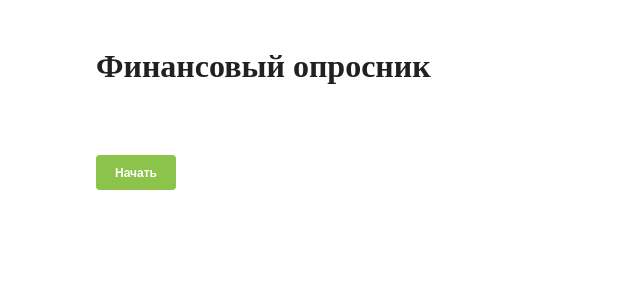
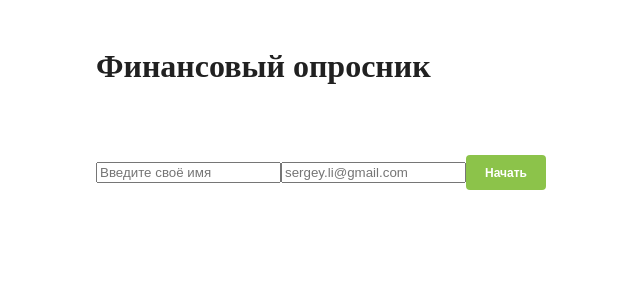
Before and after one commit to PinCatS/questionnaire, an Angular app: page / in a window 1280 px wide. Shown: the top 300 px of the page, without its empty margins (184-824 px from the left). Built offline with nearby package versions, Linux system fonts and the light colour scheme.

Commit message:
feat: Add inputs for user info and collect it

```diff
--- a/src/app/welcome/welcome.component.css
+++ b/src/app/welcome/welcome.component.css
@@ -2,3 +2,9 @@
   margin: 0;
   padding: 50px 0 0 0;
 }
+
+.from-input {
+}
+
+.quest__input-error {
+}
--- a/src/app/welcome/welcome.component.html
+++ b/src/app/welcome/welcome.component.html
@@ -1,3 +1,27 @@
 <div class="quest">
-  <button class="button" (click)="startQuest()">Начать</button>
+  <form #f="ngForm" (ngSubmit)="onSubmit(f.value)">
+    <input
+      type="text"
+      class="form-input"
+      name="user-name"
+      placeholder="Введите своё имя"
+      minlength="2"
+      maxlength="40"
+      required
+      ngModel
+    />
+    <span class="quest__input-error quest__input-error_name_user-name"></span>
+    <input
+      type="mail"
+      class="form-input"
+      name="mail"
+      placeholder="sergey.li@gmail.com"
+      minlength="2"
+      maxlength="40"
+      required
+      ngModel
+    />
+    <span class="quest__input-error quest__input-error_name_mail"></span>
+    <button type="submit" class="button">Начать</button>
+  </form>
 </div>
--- a/src/app/welcome/welcome.component.ts
+++ b/src/app/welcome/welcome.component.ts
@@ -1,5 +1,21 @@
 import { Component, OnInit } from '@angular/core';
 import { Router } from '@angular/router';
+
+/**
+ * TODO:
+ * 1. Save user information and start in the store
+ * 2. Make fields required
+ * 3. Check input errors
+ * 4. Disable submit button and show errors
+ * 5. Show name in outro and in Results
+ * 6. Redirect to welcome in case !isStarted and user navigated via link
+ * 7. When user reached results, set isStarted to false
+ * 8. Make progress bar clickable
+ * 9. Let users navigate and update the answer
+ * 10. Add more 2 questions
+ * 11. Add list of questions to the store
+ * 12. Split questionnaire into smaller components
+ */
 
 @Component({
   selector: 'app-welcome',
@@ -7,9 +23,19 @@ import { Router } from '@angular/router';
   styleUrls: ['./welcome.component.css'],
 })
 export class WelcomeComponent implements OnInit {
-  constructor(private router: Router) {}
+  isStarted: boolean;
+  userName!: string;
+  mail!: string;
 
-  startQuest() {
+  constructor(private router: Router) {
+    this.isStarted = false;
+  }
+
+  onSubmit(value: any) {
+    this.isStarted = true;
+    this.userName = value['user-name'];
+    this.mail = value['mail'];
+    console.log(this.isStarted, this.userName, this.mail);
     this.router.navigateByUrl('/questions');
   }
 
```
